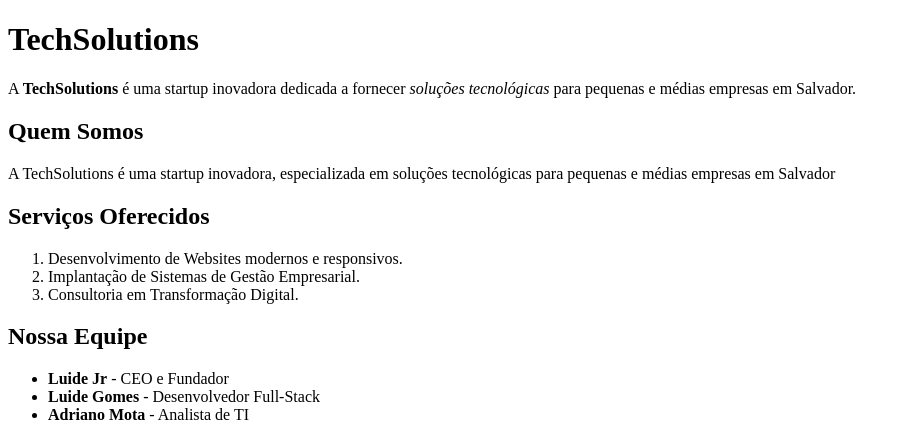
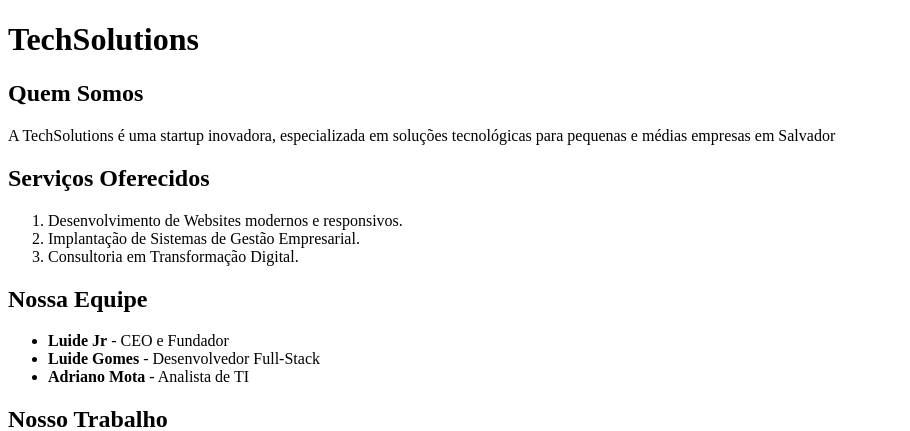
Before and after one commit to nevesA7/Front-End, a plain HTML site: page index3.html in a window 1280 px wide. Shown: the top 431 px of the page, without its empty margins (0-910 px from the left). Drawn offline with Linux system fonts and the light colour scheme.

Commit message:
index3.html

```diff
--- a/index3.html
+++ b/index3.html
@@ -6,11 +6,6 @@
   <body>
     <header>
       <h1>TechSolutions</h1>
-      <p>
-        A <b>TechSolutions</b> é uma startup inovadora dedicada a fornecer
-        <em>soluções tecnológicas</em> para pequenas e médias empresas em
-        Salvador.
-      </p>
     </header>
 
     <main>
```
